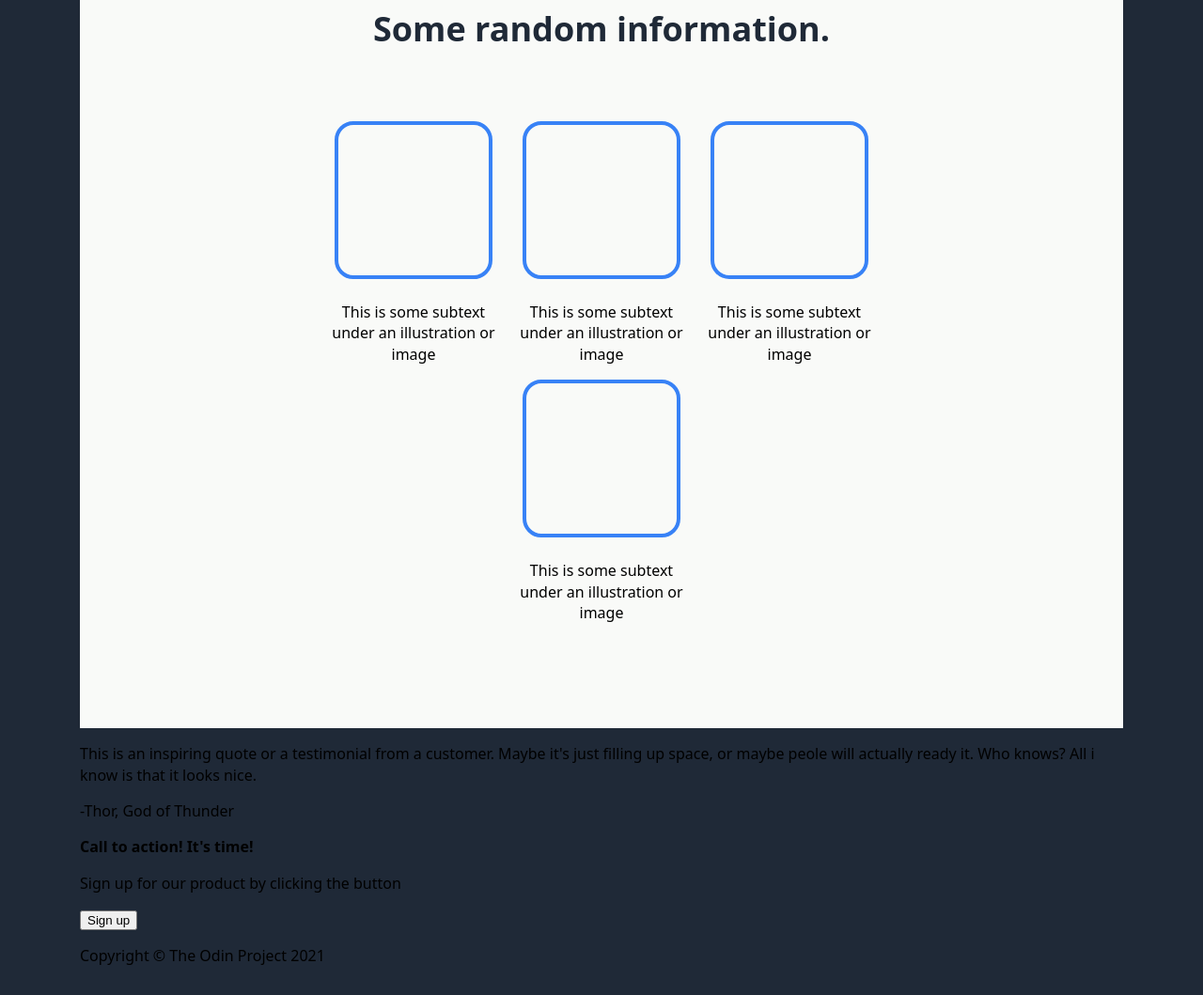
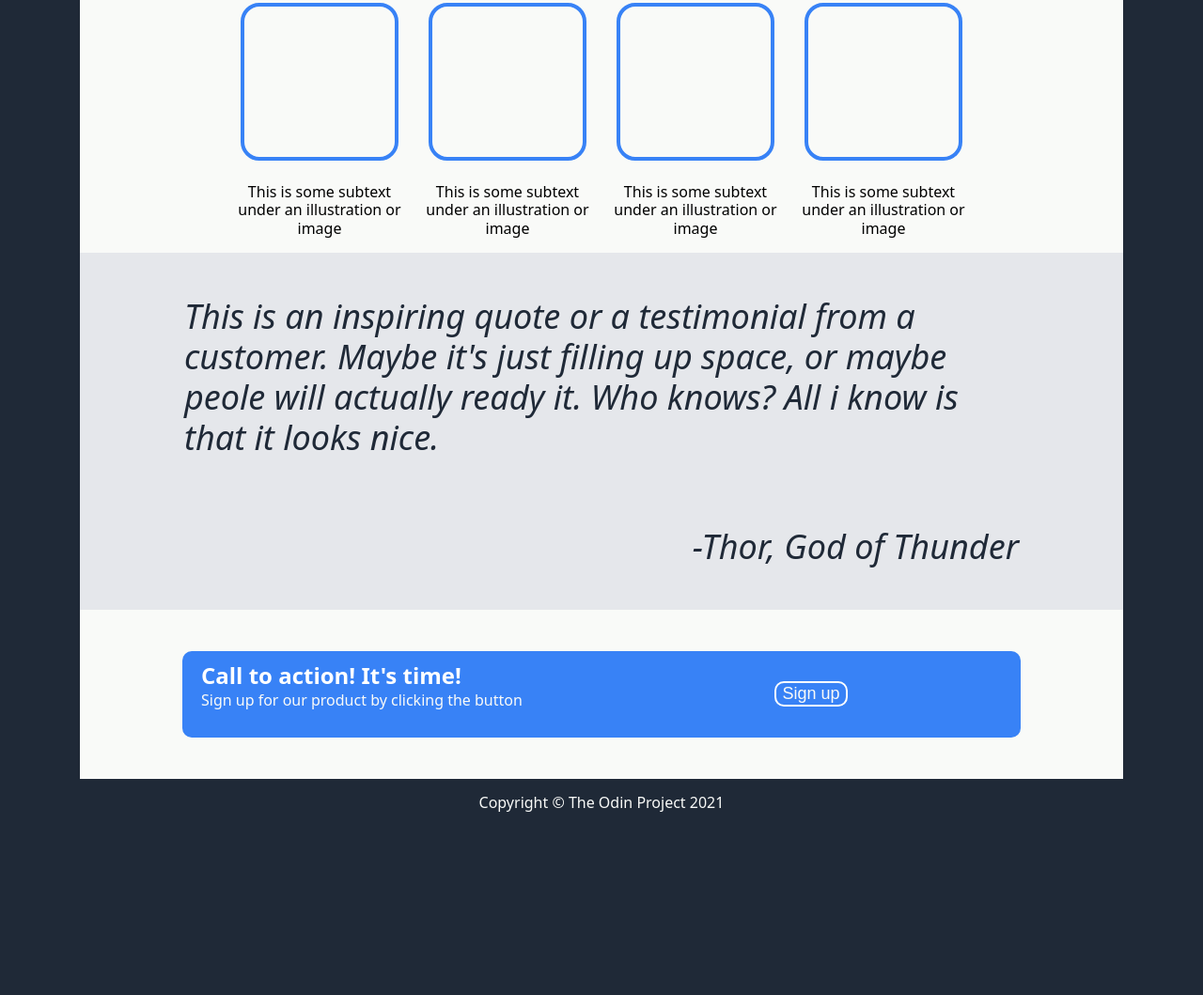
Before and after one commit to cokingtins1/Landing-Page, a plain HTML site: page index.html in a window 1280 px wide. Shown: the part 440-1499 px from the top of the page at 94% size. After the commit the page ends 1320 px from the top, so only its background shows below. Drawn offline with Linux system fonts and the light colour scheme.

Commit message:
final landing page css

```diff
--- a/style.css
+++ b/style.css
@@ -15,9 +15,9 @@ html {
 
 body{
     background: var(--primary);
-    margin:30px 50px;
-    padding: 0px;
-    line-height: 1.4;
+    /* margin:10px 0px; */
+    /* padding: 0px; */
+    line-height: 1.2;
 }
 
 .btn{
@@ -31,8 +31,7 @@ body{
 .wrapper {
     margin: auto;
     max-width: 1110px;
-
-
+    height: 100vh;
 }
 
 /* Navigation (header) */
@@ -42,6 +41,7 @@ body{
     margin: 10px 10px;
     align-items: baseline;
     justify-content: space-between;
+    height: 10%;
 
 }
 
@@ -63,11 +63,17 @@ body{
 .main-nav a {
     color: var(--light);
     text-decoration: none;
+    transition: all 0.3s ease 0s;
+}
+
+.main-nav a:hover {
+    color: aqua;
 }
 
 /* Top Containter */
 .top-container {
     display: flex;
+    flex:1;
     justify-content: center;
     align-items: center;
     gap: 2em;
@@ -80,12 +86,14 @@ body{
     flex-direction: column;
     color: var(--light);
     gap: 10px  ;
+    max-width: 40%;
 
 }
 .top-container .left h1 {
     font-size: 48px;
     font-weight: bold;
     margin: 10px;
+    line-height: 1.0;
 }
 
 .top-container .left p {
@@ -106,38 +114,28 @@ body{
 
     color: var(--light);
     display: flex;
-    flex-shrink: 0;
     width: 50%;
     height: 200px;
     justify-content: center;
     align-items: center;
     margin: 10px;
     background-color: darkgray;
-}
-
-.second-container {
-    background: var(--light);
-    display: flex;
-    flex-direction: column;
-    align-items: center;
-    padding: 0 13em;
-    margin-top: 3em;
 
 }
 
-.second-container h1 {
-    color: var(--primary);
-    font-size: 36px;
-    font-weight: 900;
-    color: #1f2937;
+.second-container{
+    background: var(--light);
+    display: flex;
+    flex:1;
+    flex-direction: column;
+    align-items: center;
+
 }
 
 .card-container {
     display: flex;
     justify-content: center;
     align-items: center;
-    flex-wrap: wrap;
-    margin: 3em 0 6em 0;
 
 }
 
@@ -148,13 +146,94 @@ body{
     flex-direction: column;
     align-items: center;
     gap: .5em;
+    size: 18px;
 }
 
+
 .square {
+
     border: 4px solid #3882F6;
     border-radius: 20px;
     width: 160px;
     height: 160px;
+}
+
+.third-container {
+    color: var(--primary);
+    background-color: var(--grey);
+    font-size: 36px;
+    font-style: italic;
+
+    display: flex;
+    flex-direction: column;
+    text-align: left;
+    padding: 10px 10%;
+    flex:1;
+}
+
+.third-container .sig {
+    display: flex;
+    justify-content: flex-end;
+}
+
+.fourth-container {
+    padding: 10px;
+    height: 20%;
+    display: flex;
+    justify-content: center;
+    align-items: center;
+    background-color: var(--light) ;
+    flex:1;
+}
+
+.fourth-container .box {
+    padding: 10px;
+    max-width: 80%;
+
+    display: flex;
+    justify-content: space-around;
+    align-items: center;
+    background-color: #3882f6;
+    width: 100%;
+    border-radius: 10px;
+
+}
+
+strong {
+    font-size: 24px;
+    color: #FFF;
+}
+
+.fourth-container .left {
+    margin:10px;
+    display: flex;
+    flex-direction: column;
+    color: var(--light);
+    flex:1;
+    line-height: 0.5;
+
+}
+
+.fourth-container .right {
+    display: flex;
+    flex:1;
+    justify-content: center;
+}
+
+.fourth-container .right button {
+    border: 2px solid #FFF;
+    border-radius: 10px;
+    background-color: #3882f6;
+    color: var(--light);
+    font-size: 18px;
+}
+
+footer {
+    color: var(--light);
+    height 15%;
+    display: flex;
+    justify-content: center;
+    align-items: center;
 }
 
 
```
